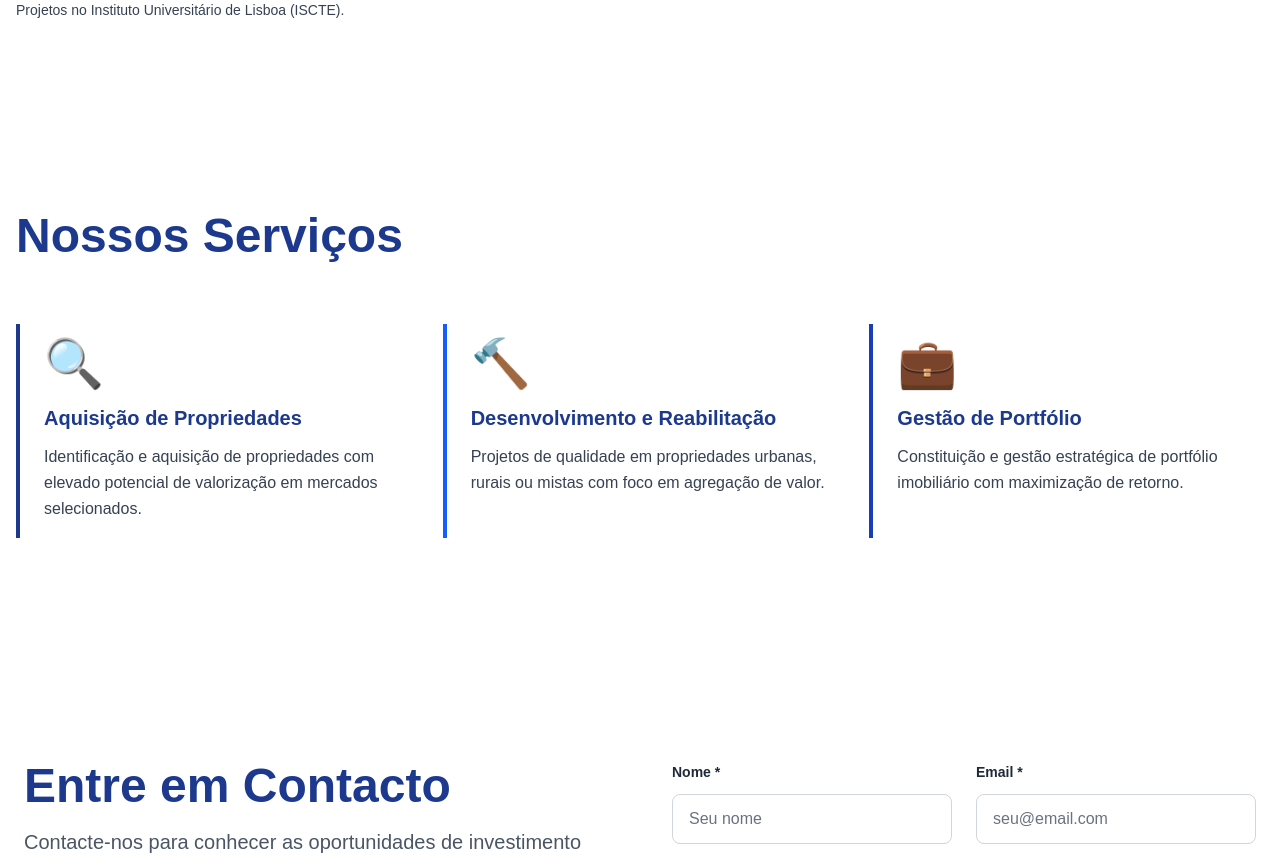
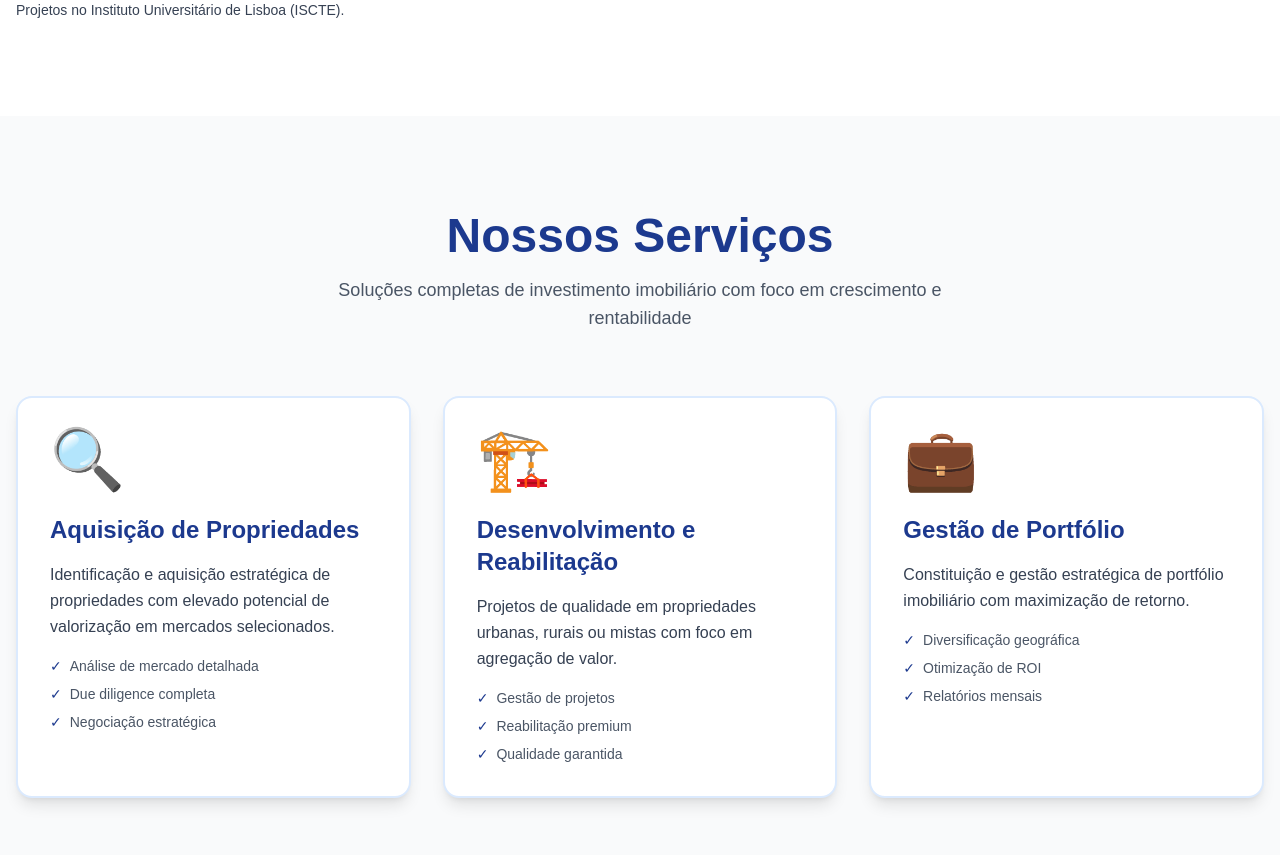
Before and after one commit to nunoleal-dotcom/viladosnumeros-headless, a Next.js app: page / in a window 1280 px wide. Shown: the part 5725-6580 px from the top of the page. Built offline with nearby package versions, Linux system fonts and the light colour scheme.

Commit message:
design: Enhance services section with cards, hover effects and detailed information

```diff
--- a/app/page.tsx
+++ b/app/page.tsx
@@ -755,26 +755,46 @@ export default function Home() {
       </section>
 
       {/* SERVIÇOS */}
-      <section className="py-24 bg-white">
+      <section className="py-24 bg-gray-50">
         <div className="max-w-7xl mx-auto px-4">
-          <h2 className="text-5xl font-bold mb-16 text-blue-900">Nossos Serviços</h2>
+          <h2 className="text-5xl font-bold mb-4 text-blue-900 text-center">Nossos Serviços</h2>
+          <p className="text-lg text-gray-600 text-center mb-16 max-w-2xl mx-auto">Soluções completas de investimento imobiliário com foco em crescimento e rentabilidade</p>
+
           <div className="grid grid-cols-1 md:grid-cols-3 gap-8">
-            <div className="group border-l-4 border-blue-900 pl-6 py-4 hover:border-blue-600 transition">
-              <div className="text-5xl mb-4 group-hover:scale-110 transition">🔍</div>
-              <h4 className="text-xl font-bold text-blue-900 mb-3">Aquisição de Propriedades</h4>
-              <p className="text-gray-700 leading-relaxed">Identificação e aquisição de propriedades com elevado potencial de valorização em mercados selecionados.</p>
+            {/* SERVIÇO 1 */}
+            <div className="group bg-white rounded-2xl p-8 border-2 border-blue-100 shadow-lg hover:shadow-2xl hover:border-blue-300 transition-all duration-300 transform hover:-translate-y-2">
+              <div className="text-6xl mb-6 group-hover:scale-110 transition duration-300">🔍</div>
+              <h4 className="text-2xl font-bold text-blue-900 mb-4">Aquisição de Propriedades</h4>
+              <p className="text-gray-700 leading-relaxed mb-4">Identificação e aquisição estratégica de propriedades com elevado potencial de valorização em mercados selecionados.</p>
+              <ul className="space-y-2 text-sm text-gray-600">
+                <li className="flex items-center"><span className="text-blue-900 mr-2">✓</span> Análise de mercado detalhada</li>
+                <li className="flex items-center"><span className="text-blue-900 mr-2">✓</span> Due diligence completa</li>
+                <li className="flex items-center"><span className="text-blue-900 mr-2">✓</span> Negociação estratégica</li>
+              </ul>
             </div>
 
-            <div className="group border-l-4 border-blue-600 pl-6 py-4 hover:border-blue-900 transition">
-              <div className="text-5xl mb-4 group-hover:scale-110 transition">🔨</div>
-              <h4 className="text-xl font-bold text-blue-900 mb-3">Desenvolvimento e Reabilitação</h4>
-              <p className="text-gray-700 leading-relaxed">Projetos de qualidade em propriedades urbanas, rurais ou mistas com foco em agregação de valor.</p>
+            {/* SERVIÇO 2 */}
+            <div className="group bg-white rounded-2xl p-8 border-2 border-blue-100 shadow-lg hover:shadow-2xl hover:border-blue-300 transition-all duration-300 transform hover:-translate-y-2">
+              <div className="text-6xl mb-6 group-hover:scale-110 transition duration-300">🏗️</div>
+              <h4 className="text-2xl font-bold text-blue-900 mb-4">Desenvolvimento e Reabilitação</h4>
+              <p className="text-gray-700 leading-relaxed mb-4">Projetos de qualidade em propriedades urbanas, rurais ou mistas com foco em agregação de valor.</p>
+              <ul className="space-y-2 text-sm text-gray-600">
+                <li className="flex items-center"><span className="text-blue-900 mr-2">✓</span> Gestão de projetos</li>
+                <li className="flex items-center"><span className="text-blue-900 mr-2">✓</span> Reabilitação premium</li>
+                <li className="flex items-center"><span className="text-blue-900 mr-2">✓</span> Qualidade garantida</li>
+              </ul>
             </div>
 
-            <div className="group border-l-4 border-blue-800 pl-6 py-4 hover:border-blue-600 transition">
-              <div className="text-5xl mb-4 group-hover:scale-110 transition">💼</div>
-              <h4 className="text-xl font-bold text-blue-900 mb-3">Gestão de Portfólio</h4>
-              <p className="text-gray-700 leading-relaxed">Constituição e gestão estratégica de portfólio imobiliário com maximização de retorno.</p>
+            {/* SERVIÇO 3 */}
+            <div className="group bg-white rounded-2xl p-8 border-2 border-blue-100 shadow-lg hover:shadow-2xl hover:border-blue-300 transition-all duration-300 transform hover:-translate-y-2">
+              <div className="text-6xl mb-6 group-hover:scale-110 transition duration-300">💼</div>
+              <h4 className="text-2xl font-bold text-blue-900 mb-4">Gestão de Portfólio</h4>
+              <p className="text-gray-700 leading-relaxed mb-4">Constituição e gestão estratégica de portfólio imobiliário com maximização de retorno.</p>
+              <ul className="space-y-2 text-sm text-gray-600">
+                <li className="flex items-center"><span className="text-blue-900 mr-2">✓</span> Diversificação geográfica</li>
+                <li className="flex items-center"><span className="text-blue-900 mr-2">✓</span> Otimização de ROI</li>
+                <li className="flex items-center"><span className="text-blue-900 mr-2">✓</span> Relatórios mensais</li>
+              </ul>
             </div>
           </div>
         </div>
```
